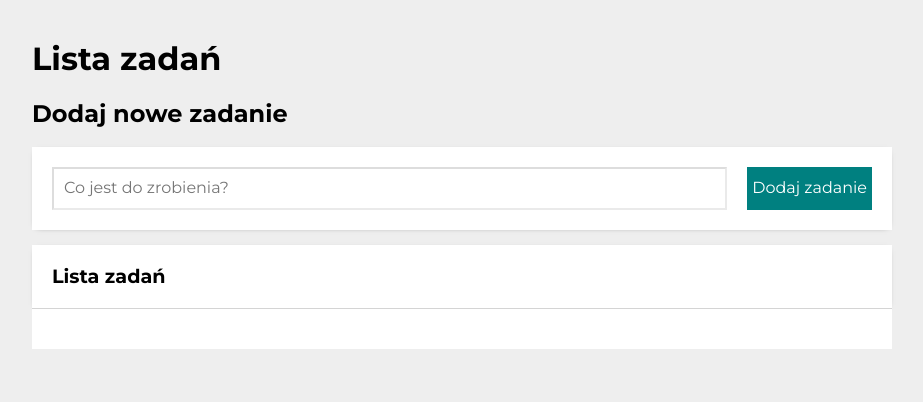
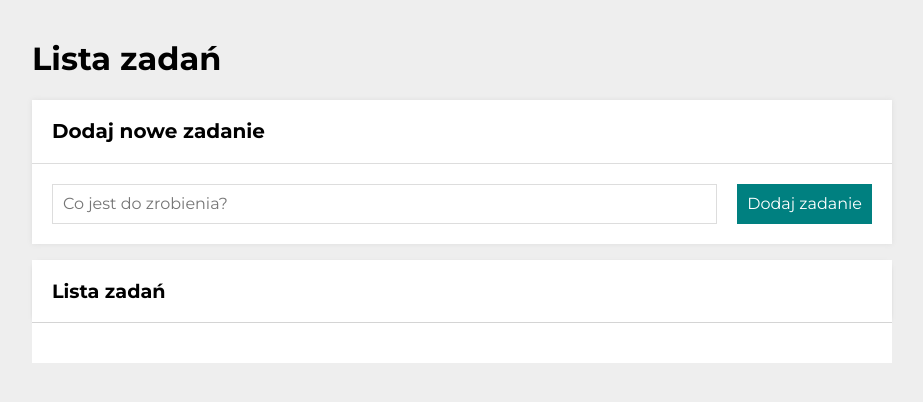
Before and after one commit to Eugen-save/TODO-LIST, a plain HTML site: page index.html in a window 1280 px wide. Shown: the whole page, without its empty margins (178-1101 px from the left). Drawn offline with nearby package versions, Linux system fonts and the light colour scheme.

Commit message:
added class section; changed class form

```diff
--- a/css/form.css
+++ b/css/form.css
@@ -1,4 +1,34 @@
+.form {
+    display: grid;
+    grid-template-columns: 1fr auto;
+    grid-gap: 20px;
+}
 
+@media (max-width: 767px) {
+    .form {
+        grid-template-columns: 1fr;
+    }
+}
+
+.form__input {
+    padding: 10px;
+    border: 1px solid #ddd;
+}
+
+.form__button {
+    background-color: teal;
+    color: white;
+    padding: 10px;
+    border: none;
+}
+
+.form__button:hover {
+    background-color: hsl(180, 100%, 35%);
+}
+
+.form__button:active {
+    background-color: hsl(180, 100%, 40%);
+}
 
 .form__subHeader {
     background-color: #fff;
@@ -9,44 +39,4 @@
     box-shadow: 0px 1px 6px -5px #000000;
     border-bottom: solid 1px;
     border-color: hsla(0, 0%, 50%, 0.342);
-
 }
-
-.form__container {
-    display: flex;
-    margin-top: 0;
-    padding: 10px;
-padding: 20px;
-background-color: #fff;
-box-shadow: 0px 1px 6px -5px #000000;
-flex-wrap: wrap;
-}
-
-.form__input {
-    padding: 10px;
-border-color: hsla(0, 0%, 50%, 0.158);
-margin-right: 20px;
-flex-grow: 1;
-}
-
-@media (max-width: 767px) {
-    .form__input {
-        flex-direction: column;
-        margin-right: 0;
-        }
-}
-
-.form__button {
-    background-color: teal;
-    color: #fff;
-    padding: 5px;
-    border: none;
-}
-
-@media (max-width: 767px) {
-    .form__container--button {
-        flex-direction: column;
-        flex-basis: 100%;
-        margin-top: 5px;
-    }
-}
--- /dev/null
+++ b/css/section.css
@@ -0,0 +1,16 @@
+.section {
+    margin: 10px 0;
+    background: white;
+    box-shadow: 0 0 5px #ddd;
+}
+
+.section__header {
+    font-size: 20px;
+    padding: 20px;
+    margin: 0;
+    border-bottom: 1px solid #ddd;
+}
+
+.section__body {
+    padding: 20px;
+}
--- a/index.html
+++ b/index.html
@@ -8,6 +8,7 @@
     <link href="css/style.css" rel="stylesheet">
     <link href="css/form.css" rel="stylesheet">
     <link href="css/container.css" rel="stylesheet">
+    <link href="css/section.css" rel="stylesheet">
     <link href="css/taskList.css" rel="stylesheet">
     <link href="css/tasks.css" rel="stylesheet">
     <script defer src="js/script.js"></script>
@@ -27,14 +28,11 @@
         <section class="section">
             <h2 class="section__header">Dodaj nowe zadanie</h2>
             <div class="section__body">
-            <form class="js-form form">
-
-                <div class="form__container">
+                <form class="js-form form">
                     <input class="js-newTask form__input" placeholder="Co jest do zrobienia?">
                     <button class="form__button">Dodaj zadanie</button>
-                </div>
-            </form>
-        </div>
+                </form>
+            </div>
         </section>
         <div class="list">
             <h2 class="list__subHeader">Lista zadań</h2>
```
